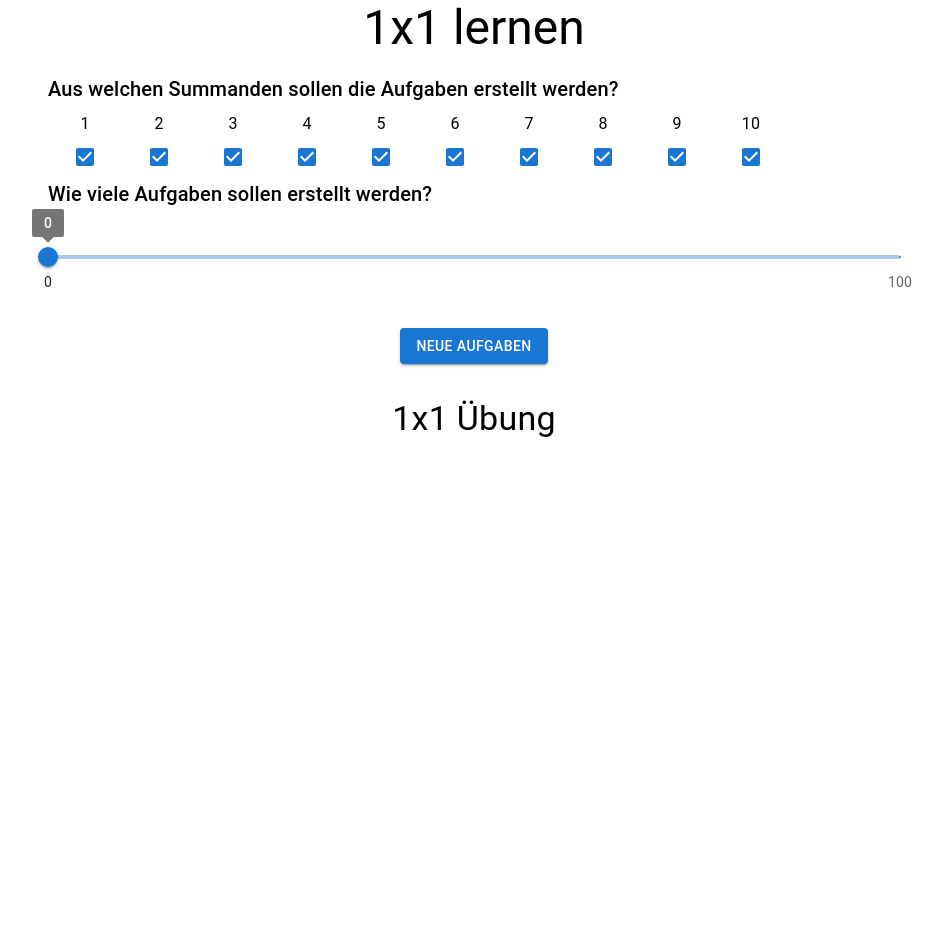
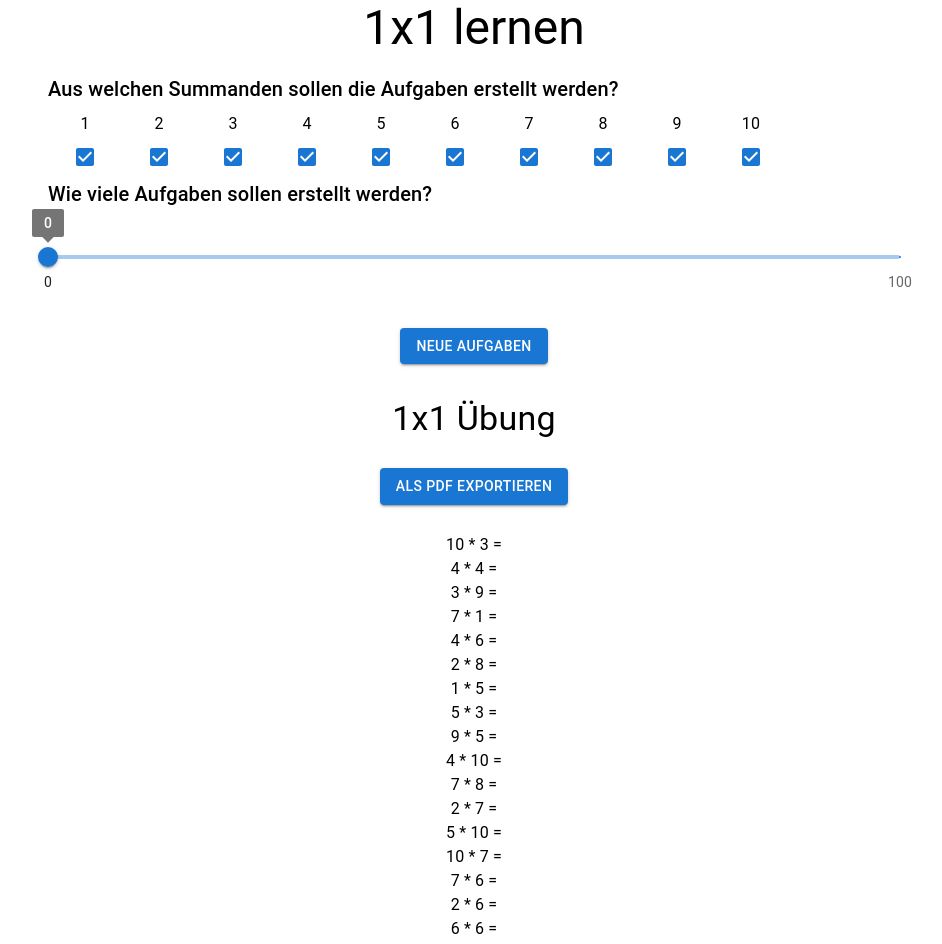
Before and after one commit to jarodev/mathJR, a Next.js app: page /apps/aa-1x1 in a window 1280 px wide. Shown: the top 944 px of the page, without its empty margins (166-1108 px from the left). Before the commit the page ends 800 px from the top, so only its background shows below. Built offline with nearby package versions, Linux system fonts and the light colour scheme.

Commit message:
1x1 app and pdf export works

```diff
--- a/apps/aa-1x1/aa1x1.js
+++ b/apps/aa-1x1/aa1x1.js
@@ -1,5 +1,3 @@
-// noinspection DuplicatedCode
-
 import * as React from 'react';
 import Head from 'next/head';
 import Container from '@mui/material/Container';
@@ -20,7 +18,7 @@ export default function Aa1x1() {
 	}
 
 	const summand1 = [];
-	// const summand2 = [];
+	const summand2 = [];
 
 	for (let i = 0; i < 10; i++) {
 		const item = {
@@ -28,14 +26,14 @@ export default function Aa1x1() {
 			checked: true,
 		};
 		summand1.push(item);
-		// summand2.push(item);
+		summand2.push(item);
 	}
 
 	const [numberTasks, setNumberTasks] = React.useState(0);
 
 	const [checkState, setCheckState] = React.useState({
 		summand1,
-		// summand2,
+		summand2,
 	});
 	const [changed, setChanged] = React.useState(false);
 
@@ -62,8 +60,7 @@ export default function Aa1x1() {
 			<Container maxWidth="md">
 				<FormControl component="summand1">
 					<Typography variant="h6" gutterBottom component="div">
-						Aus welchen Summanden sollen die Aufgaben erstellt
-						werden?
+						Aus welchen Summanden sollen die Aufgaben erstellt werden?
 					</Typography>
 					<FormGroup aria-label="summand1" row>
 						{checkState.summand1.map((item) => {
@@ -72,15 +69,12 @@ export default function Aa1x1() {
 									value={item.number}
 									control={
 										<Checkbox
-											checked={
-												checkState.summand1[item.number]
-													.checked
-											}
+											checked={checkState.summand1[item.number].checked}
 											onChange={(e) => {
 												let temp = checkState;
-												temp.summand1[
-													item.number
-												].checked = e.target.checked;
+												// console.log(e.target.checked)
+												temp.summand1[item.number].checked = e.target.checked;
+												// console.log(`temp: ${temp.summand1[item.number].checked}`)
 												setCheckState(temp);
 												setChanged(!changed);
 											}}
@@ -118,10 +112,7 @@ export default function Aa1x1() {
 
 			<Container maxWidth="xs">
 				<div style={{ textAlign: 'center', marginTop: '2em' }}>
-					<Button
-						variant="contained"
-						onClick={() => setChanged(!changed)}
-					>
+					<Button variant="contained" onClick={() => setChanged(!changed)}>
 						Neue Aufgaben
 					</Button>
 				</div>
--- /dev/null
+++ b/apps/aa-1x1/exportToPdf.js
@@ -0,0 +1,50 @@
+import { jsPDF } from 'jspdf';
+
+export default function exportToPdf(props) {
+	const doc = jsPDF();
+	doc.setFontSize(24);
+	doc.text(75, 25, '1x1 Übungen');
+
+	doc.setFontSize(12);
+
+	const startPos = {
+		x: 40,
+		y: 40,
+	};
+
+	try {
+		for (let i = 0; i < props.length; i++) {
+			const offset = {
+				x: 80 * (i % 2),
+				y: 6 * Math.floor(i / 2) + 8 * Math.floor(i / 10),
+			};
+			const summand1 = parseInt(props[i].item1) + 1;
+			doc.text(
+				startPos.x + offset.x,
+				startPos.y + offset.y,
+				summand1.toString()
+			);
+			doc.text(startPos.x + 5 + offset.x, startPos.y + offset.y, ' * ');
+
+			const summand2 = parseInt(props[i].item2) + 1;
+			doc.text(
+				startPos.x + 11 + offset.x,
+				startPos.y + offset.y,
+				summand2.toString()
+			);
+			doc.text(startPos.x + 16 + offset.x, startPos.y + offset.y, ' = ');
+
+			doc.line(
+				startPos.x + 25 + offset.x,
+				startPos.y + 1 + offset.y,
+				startPos.x + 45 + offset.x,
+				startPos.y + 1 + offset.y
+			);
+		}
+	} catch (e) {
+		console.log(e);
+	}
+
+	doc.save('1x1Raetsel.pdf');
+	return <iframe src={doc} />;
+}
--- a/apps/aa-1x1/tasks.js
+++ b/apps/aa-1x1/tasks.js
@@ -1,45 +1,32 @@
 import * as React from 'react';
-import axios from 'axios';
 import Typography from '@mui/material/Typography';
+import { permutations, scrumbleTuples } from '../../common/scrumbler';
+import exportToPdf from './exportToPdf';
+import { Button } from '@mui/material';
 
 export default function Tasks(props) {
-	const body = {
-		numberOfTasks: String(props.count),
-		itemsToScrumble: props.summands,
-	};
-	let output;
-	output = getTasks(body);
-	console.log(output);
+	const tuples = permutations(props.summands);
+	const tasks = scrumbleTuples(tuples, props.count);
 
-	output.map((task) => {
-		const returnString = `${task.item1} * ${task.item2} = `;
-		console.log(returnString);
+	if (tasks.length > 0) {
 		return (
-			<Typography variant="body1" key={`${task.item1}_${task.item2}`}>
-				{returnString}
-			</Typography>
+			<div style={{ textAlign: 'center' }}>
+				<Button
+					variant="contained"
+					onClick={() => exportToPdf(tasks)}
+					style={{ marginBlock: '2em' }}
+				>
+					als pdf exportieren
+				</Button>
+				{tasks.map((task) => {
+					const returnString = `${task.item1 + 1} * ${task.item2 + 1} = `;
+					return (
+						<Typography variant="body1" key={`${task.item1}_${task.item2}`}>
+							{returnString}
+						</Typography>
+					);
+				})}
+			</div>
 		);
-	});
+	}
 }
-
-function getTasks(body) {
-	const options = {
-		headers: {
-			'Content-Type': 'application/json',
-		},
-	};
-
-	const url = 'http://localhost:3000/api/aa-1x1';
-
-	const tasksToReturn = [];
-
-	axios
-		.post(url, body, options)
-		.then((res) => {
-			//return JSON.stringify(res.data);
-			res.data.tasks.map((task) => tasksToReturn.push(task));
-		})
-		.catch((e) => console.log(`error: ${e}`));
-
-	return tasksToReturn;
-}
--- a/package.json
+++ b/package.json
@@ -14,6 +14,7 @@
     "@mui/icons-material": "^5.8.2",
     "@mui/material": "^5.8.2",
     "axios": "^0.27.2",
+    "jspdf": "^2.5.1",
     "next": "12.1.6",
     "next-axiom": "^0.7.0",
     "react": "18.1.0",
```
Also changed, not shown: .prettierrc.json, 1 other file (tests, documents, lock files or other folders).
